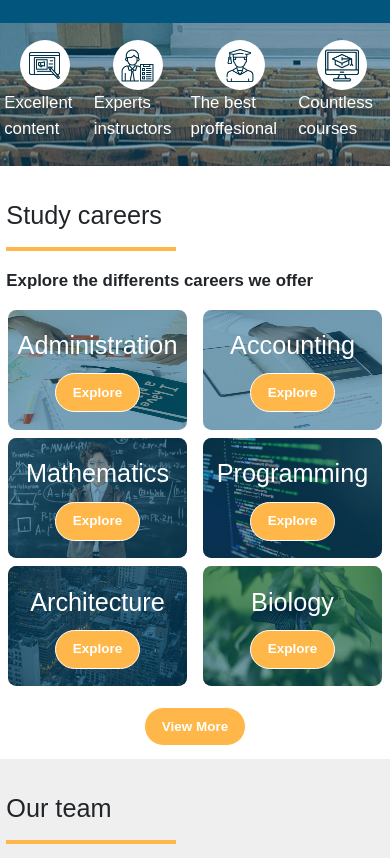
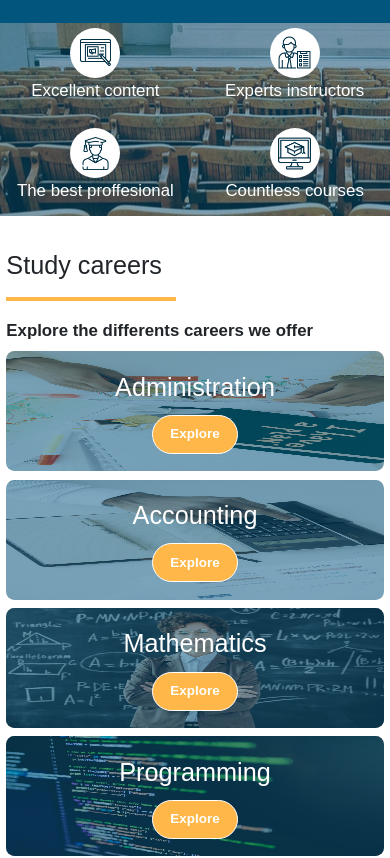
Before and after one commit to XcarlosX20/test, a plain HTML site: page index.html in a window 390 px wide. Shown: the part 2580-3438 px from the top of the page. Drawn offline with nearby package versions, Linux system fonts and the light colour scheme; a script that the page names is missing.

Commit message:
responsive done (grid)

```diff
--- a/index.html
+++ b/index.html
@@ -178,7 +178,7 @@
     </section>
     <div class="bg-icons-aboutus">
       <div class="overlay">
-        <div class="d-flex justify-content-around icons-aboutus py-4">
+        <div class="four-columns">
           <div class="card-aboutus">
             <div class="img">
               <img src="./img/ICONO 1.png" class="img-fluid" alt="icon">
@@ -220,7 +220,8 @@
           <hr>
           <p>Explore the differents careers we offer</p>
       </div>
-      <div class="grid-careers container">
+      <div class="container">
+        <div class="grid-careers">
           <div class="bg-career">
             <img src="./img/IMAGE  CATEGORY ADMINISTRATION.jpg" alt="img">
             <div class="overlay">
@@ -272,6 +273,7 @@
                 <div class="card-content">
                   <p class="card-text">Biology</p>
                   <a class="btn-yellow" href="#">Explore</a>
+                </div>
             </div>
           </div>
         </div>
--- a/styles.css
+++ b/styles.css
@@ -236,6 +236,7 @@ text-align: center;
 .card-aboutus{
     color: #fff;
     padding: 0.5rem;
+    text-align: center;
 }
 .card-aboutus .img{
     margin: 0 auto;
@@ -267,10 +268,8 @@ text-align: center;
 }
 /*Careers section*/
 .grid-careers{
-    position: relative;
-    padding: 1rem;
     display: grid;
-    grid-template-columns: repeat(2, 1fr);
+    grid-template-columns: 100%;
     column-gap: 2rem;
     row-gap: 1rem;
 }
```
Lines whose indentation alone changed are shown as unchanged.
